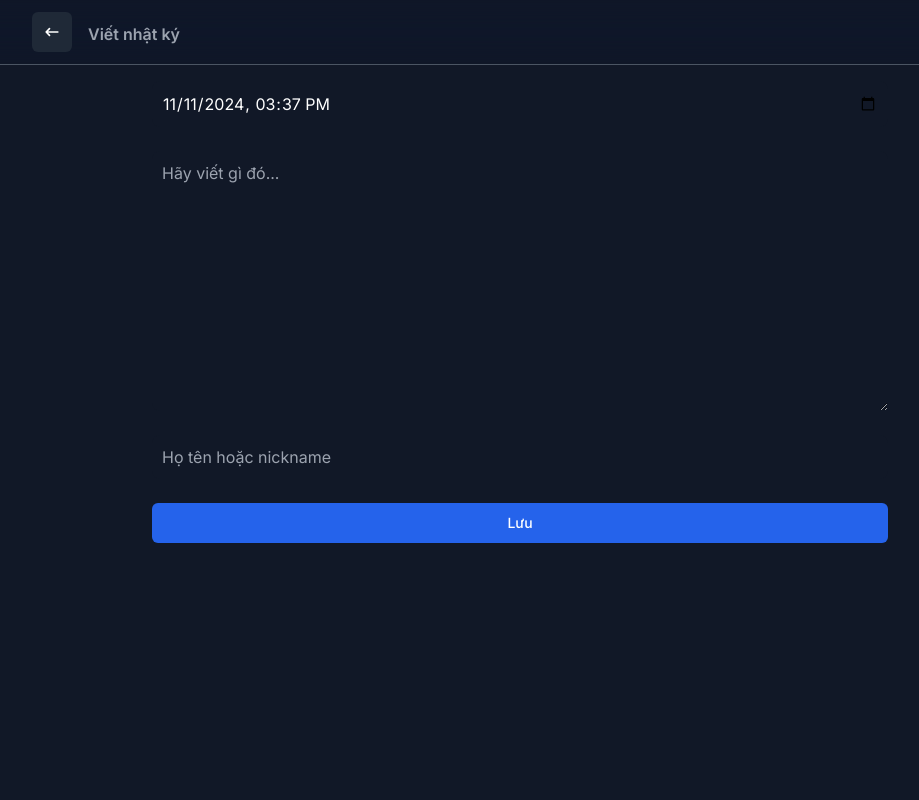
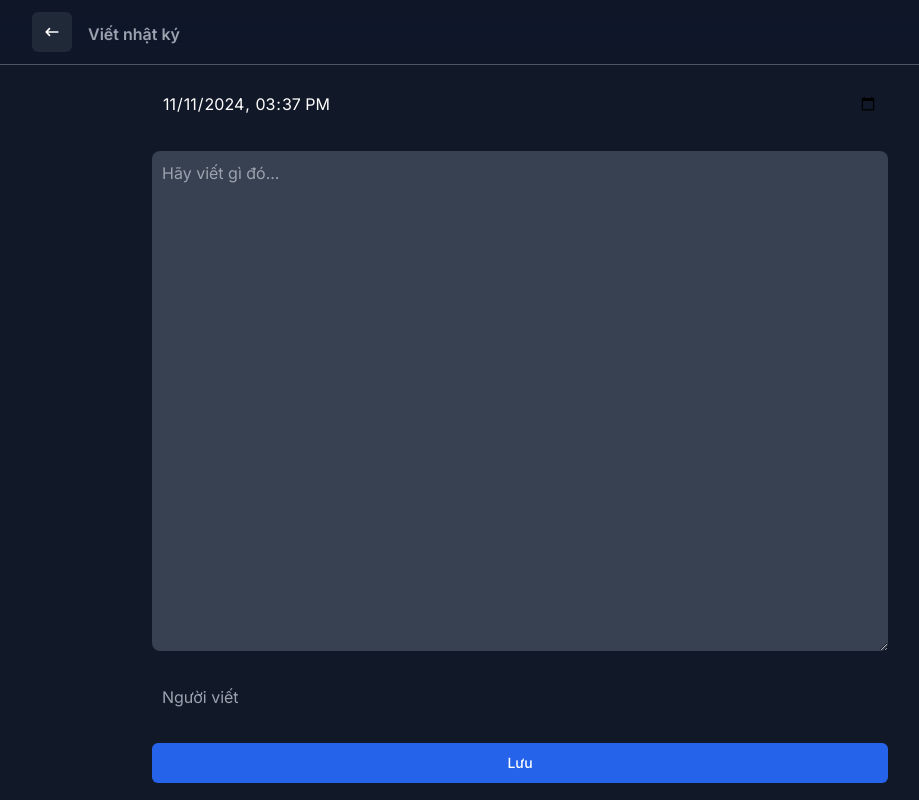
Before and after one commit to irzko/kyeon, a Next.js app: page /diary/create in a window 1280 px wide. Shown: the whole page, without its empty margins (120-1039 px from the left). Built offline with nearby package versions, Linux system fonts and the light colour scheme.

Commit message:
Update page.tsx

```diff
--- a/app/diary/create/page.tsx
+++ b/app/diary/create/page.tsx
@@ -57,8 +57,8 @@ const Page = () => {
           <textarea
             id="content"
             name="content"
-            rows={10}
-            className="border-none rounded-lg outline-none block w-full p-2.5 bg-gray-900 placeholder-gray-400 text-white"
+            rows={20}
+            className="border-none rounded-lg outline-none block w-full p-2.5 bg-gray-700 placeholder-gray-400 text-white"
             placeholder="Hãy viết gì đó..."
             required
           ></textarea>
@@ -67,9 +67,9 @@ const Page = () => {
           <Input
             type="text"
             id="author"
-            className="bg-gray-900 text-base border-none ring-none focus:ring-none focus:border-none hover:outline-none"
+            className="bg-gray-900 text-base border-none ring-none focus:ring-none focus:border-none focus:outline-none"
             name="author"
-            placeholder="Họ tên hoặc nickname"
+            placeholder="Người viết"
             required
           ></Input>
         </div>
```
